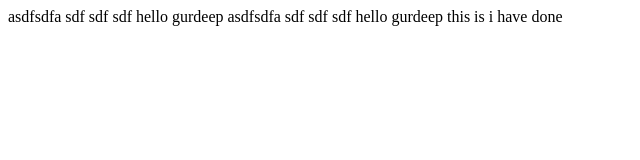
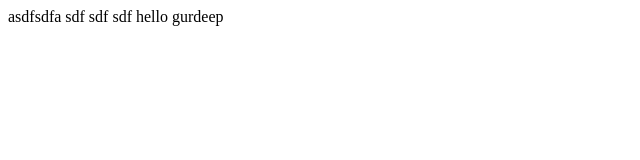
Before and after one commit to gurdeepmilagro/gitProject, a plain HTML site: page index.html in a window 1280 px wide. Shown: the whole page, without its empty margins (0-640 px from the left). Drawn offline with Linux system fonts and the light colour scheme.

Commit message:
I have reverted

```diff
--- a/index.html
+++ b/index.html
@@ -8,7 +8,6 @@
 </head>
 <body>
     asdfsdfa sdf sdf sdf hello gurdeep
-    asdfsdfa sdf sdf sdf hello gurdeep this is i have done
 
 </body>
 </html>
```
